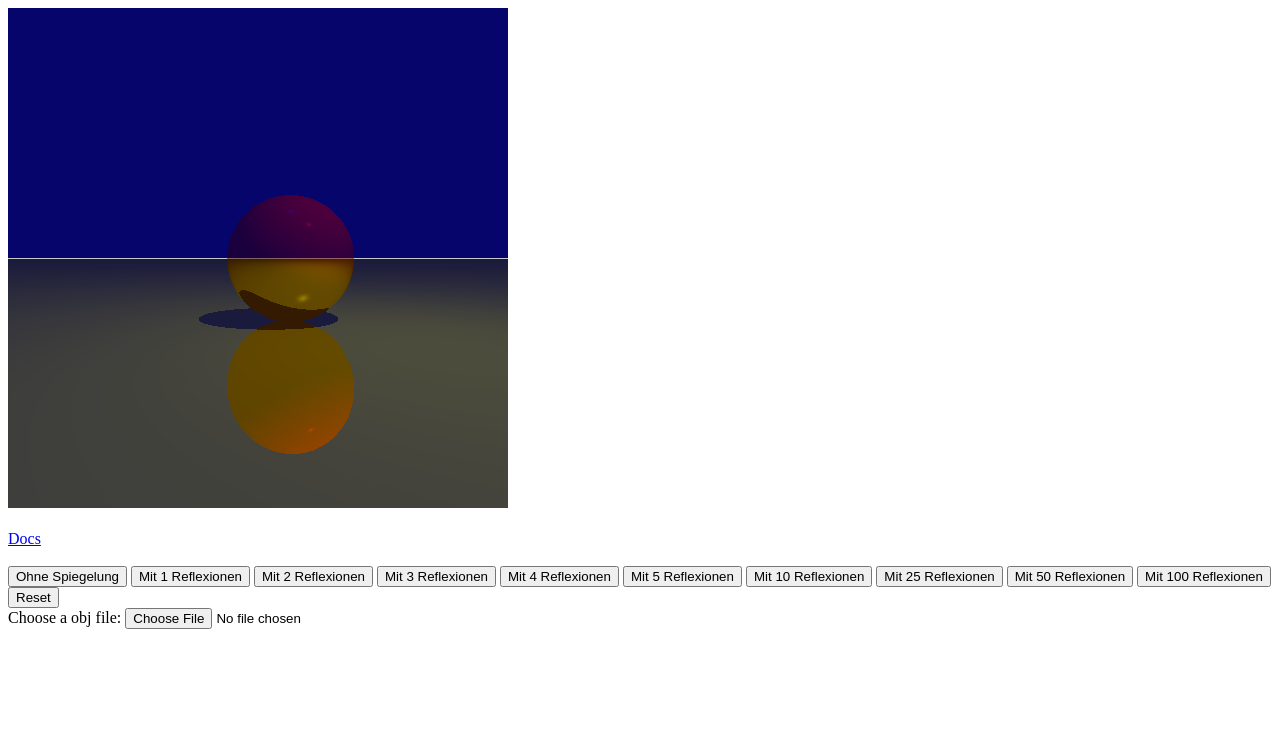
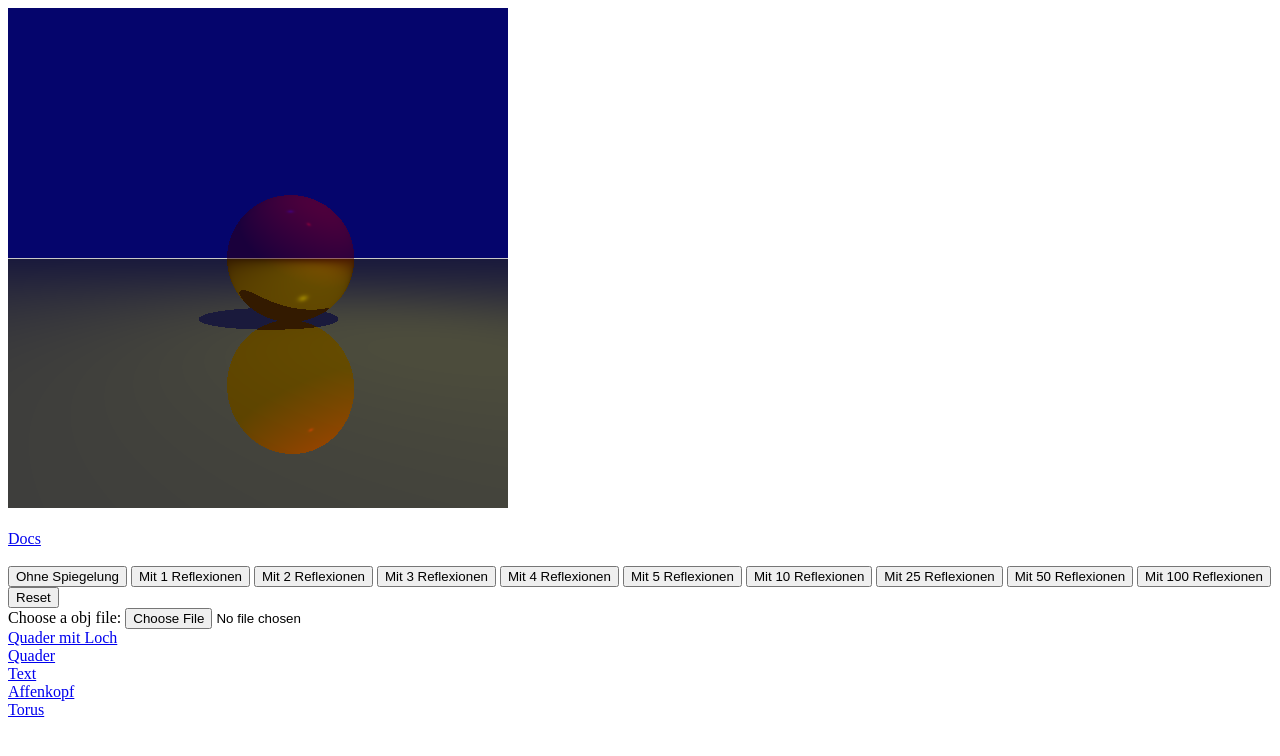
Before and after one commit to NilEis/JavaScript-Raytracer, a website: page index.html in a window 1280 px wide. Drawn offline with Linux system fonts and the light colour scheme.

Commit message:
Update index.html

```diff
--- a/index.html
+++ b/index.html
@@ -24,7 +24,12 @@
     <br />
     <label for="file">Choose a obj file:</label>
 
-    <input type="file" id="file" name="file" onchange="getAsText(document.getElementById('file').files[0])">
+    <input type="file" id="file" name="file" onchange="getAsText(document.getElementById('file').files[0])"><br />
+    <a href="Objects/cube boolean sphere.obj">Quader mit Loch</a><br />
+    <a href="Objects/cube.obj">Quader</a><br />
+    <a href="Objects/hallo_Text.obj">Text</a><br />
+    <a href="Objects/Suzanne.obj">Affenkopf</a><br />
+    <a href="Objects/torus.obj">Torus</a><br />
 </body>
 
 <!--Canvas-->
```
